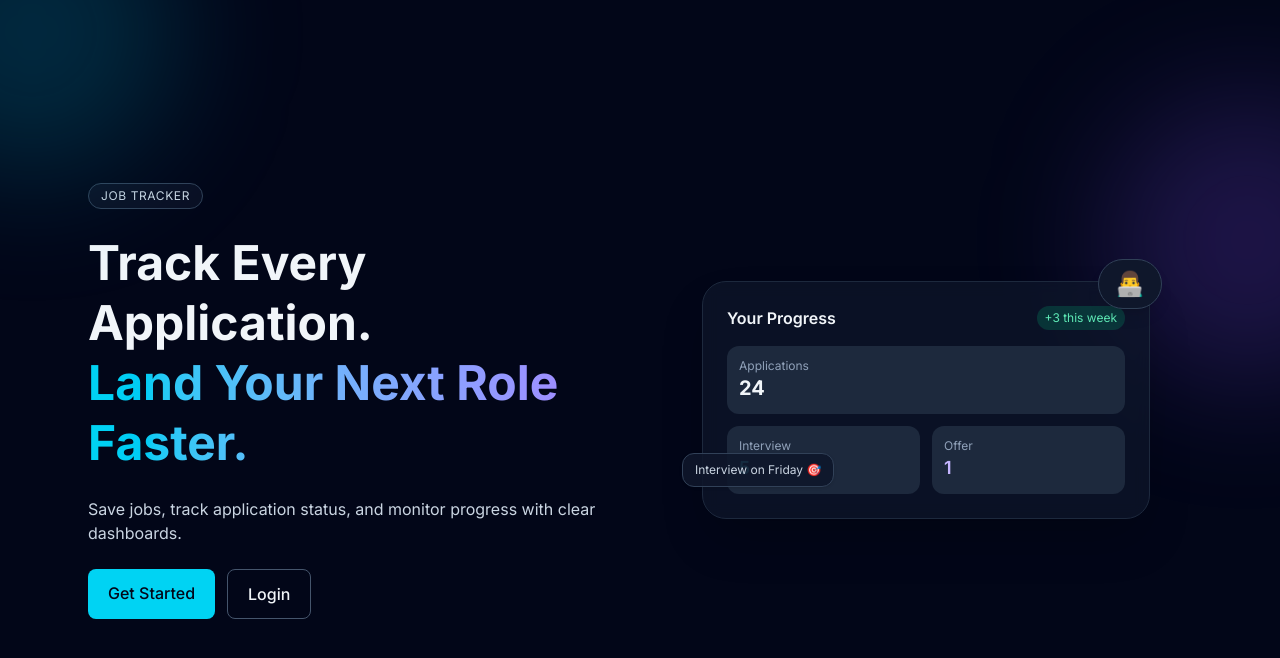
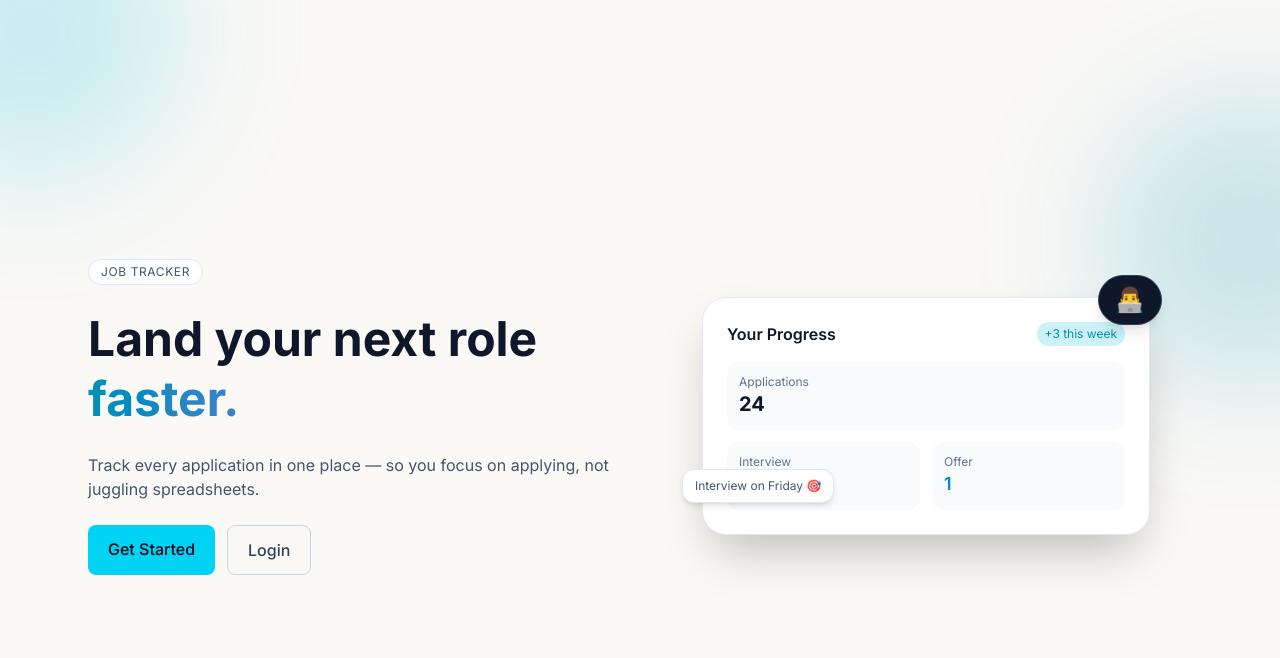
Before and after one commit to DarthCoder-afk/ApplyFlow, a Next.js app in the folder frontend/: page / in a window 1280 px wide. Shown: the top 658 px of the page. Built offline with nearby package versions, Linux system fonts and the light colour scheme.

Commit message:
Update HeroSection styling and content: enhance visual design with updated background colors, improved text readability, and refined layout for better user engagement on the landing page.

```diff
--- a/frontend/src/components/landing/hero-section.tsx
+++ b/frontend/src/components/landing/hero-section.tsx
@@ -5,29 +5,31 @@ import FloatingCharacter from '../animations/floating-character';
 export default function HeroSection() {
   return (
     <>
+      <section className="relative w-full overflow-hidden bg-[#FAF9F6] text-slate-900">
       <div className="pointer-events-none absolute -left-28 -top-28 h-72 w-72 rounded-full bg-cyan-500/20 blur-3xl" />
-      <div className="pointer-events-none absolute -right-28 top-24 h-72 w-72 rounded-full bg-violet-500/20 blur-3xl" />
+      <div className="pointer-events-none absolute -right-28 top-24 h-72 w-72 rounded-full bg-cyan-600/20 blur-3xl" />
 
-      <section className="mx-auto grid min-h-screen w-full max-w-6xl gap-10 px-6 py-20 md:grid-cols-2 md:items-center">
+        <div className="mx-auto grid min-h-screen w-full max-w-6xl gap-10 px-6 pb-20 pt-28 md:grid-cols-2 md:items-center">
           <div className="space-y-6">
             <FadeUp delay={0.05}>
-            <p className="inline-flex items-center gap-2 rounded-full border border-slate-700 bg-slate-900/60 px-3 py-1 text-xs uppercase tracking-wider text-slate-300">
+              <p className="inline-flex items-center gap-2 rounded-full border border-slate-200 bg-white text-slate-600 px-3 py-1 text-xs uppercase tracking-wider">
                 Job Tracker
               </p>
             </FadeUp>
 
             <FadeUp delay={0.12}>
-            <h1 className="text-4xl font-bold leading-tight md:text-5xl">
-              Track Every Application.
-              <span className="block bg-gradient-to-r from-cyan-400 to-violet-400 bg-clip-text text-transparent">
-                Land Your Next Role Faster.
+              <h1 className="text-4xl font-bold text-slate-900 leading-tight md:text-5xl">
+                Land your next role
+                <span className="block bg-gradient-to-r gradient from-cyan-600 to-violet-600 bg-clip-text text-transparent">
+                  faster.
                 </span>
               </h1>
             </FadeUp>
 
             <FadeUp delay={0.2}>
-            <p className="max-w-xl text-slate-300">
-              Save jobs, track application status, and monitor progress with clear dashboards.
+              <p className="max-w-xl text-slate-600">
+                Track every application in one place — so you focus on applying, not juggling
+                spreadsheets.
               </p>
             </FadeUp>
 
@@ -41,7 +43,7 @@ export default function HeroSection() {
                 </Link>
                 <Link
                   href="/login"
-                className="rounded-lg border border-slate-600 px-5 py-3 font-medium transition hover:border-slate-400 hover:bg-slate-900/60"
+                  className="rounded-lg border border-slate-300 text-slate-700 px-5 py-3 font-medium transition hover:border-slate-400 hover:bg-white"
                 >
                   Login
                 </Link>
@@ -50,27 +52,27 @@ export default function HeroSection() {
           </div>
 
           <FadeUp delay={0.18} className="relative mx-auto w-full max-w-md">
-          <div className="rounded-3xl border border-slate-800 bg-slate-900/70 p-6 shadow-2xl backdrop-blur">
+            <div className="rounded-3xl border border-slate-200 bg-white p-6 shadow-2xl backdrop-blur">
               <div className="mb-4 flex items-center justify-between">
-              <h3 className="font-semibold text-slate-100">Your Progress</h3>
-              <span className="rounded-full bg-emerald-500/20 px-2 py-1 text-xs text-emerald-300">
+                <h3 className="font-semibold text-slate-900">Your Progress</h3>
+                <span className="rounded-full bg-cyan-500/20 px-2 py-1 text-xs text-cyan-600">
                   +3 this week
                 </span>
               </div>
 
               <div className="space-y-3">
-              <div className="rounded-xl bg-slate-800 p-3">
-                <p className="text-xs text-slate-400">Applications</p>
-                <p className="text-xl font-bold">24</p>
+                <div className="rounded-xl bg-slate-50 p-3">
+                  <p className="text-xs text-slate-500">Applications</p>
+                  <p className="text-xl font-bold text-slate-900">24</p>
                 </div>
                 <div className="grid grid-cols-2 gap-3">
-                <div className="rounded-xl bg-slate-800 p-3">
-                  <p className="text-xs text-slate-400">Interview</p>
-                  <p className="text-lg font-semibold text-cyan-300">5</p>
+                  <div className="rounded-xl bg-slate-50 p-3">
+                    <p className="text-xs text-slate-500">Interview</p>
+                    <p className="text-lg font-semibold text-cyan-600">5</p>
                   </div>
-                <div className="rounded-xl bg-slate-800 p-3">
-                  <p className="text-xs text-slate-400">Offer</p>
-                  <p className="text-lg font-semibold text-violet-300">1</p>
+                  <div className="rounded-xl bg-slate-50 p-3">
+                    <p className="text-xs text-slate-500">Offer</p>
+                    <p className="text-lg font-semibold text-cyan-600">1</p>
                   </div>
                 </div>
               </div>
@@ -78,10 +80,11 @@ export default function HeroSection() {
 
             <FloatingCharacter />
 
-          <div className="absolute -left-5 bottom-8 rounded-xl border border-slate-700 bg-slate-900/90 px-3 py-2 text-xs text-slate-300 shadow">
+            <div className="absolute -left-5 bottom-8 rounded-xl border border-slate-200 bg-white px-3 py-2 text-xs text-slate-600 shadow-md">
               Interview on Friday 🎯
             </div>
           </FadeUp>
+        </div>
       </section>
     </>
   );
```
Lines whose indentation alone changed are shown as unchanged.
